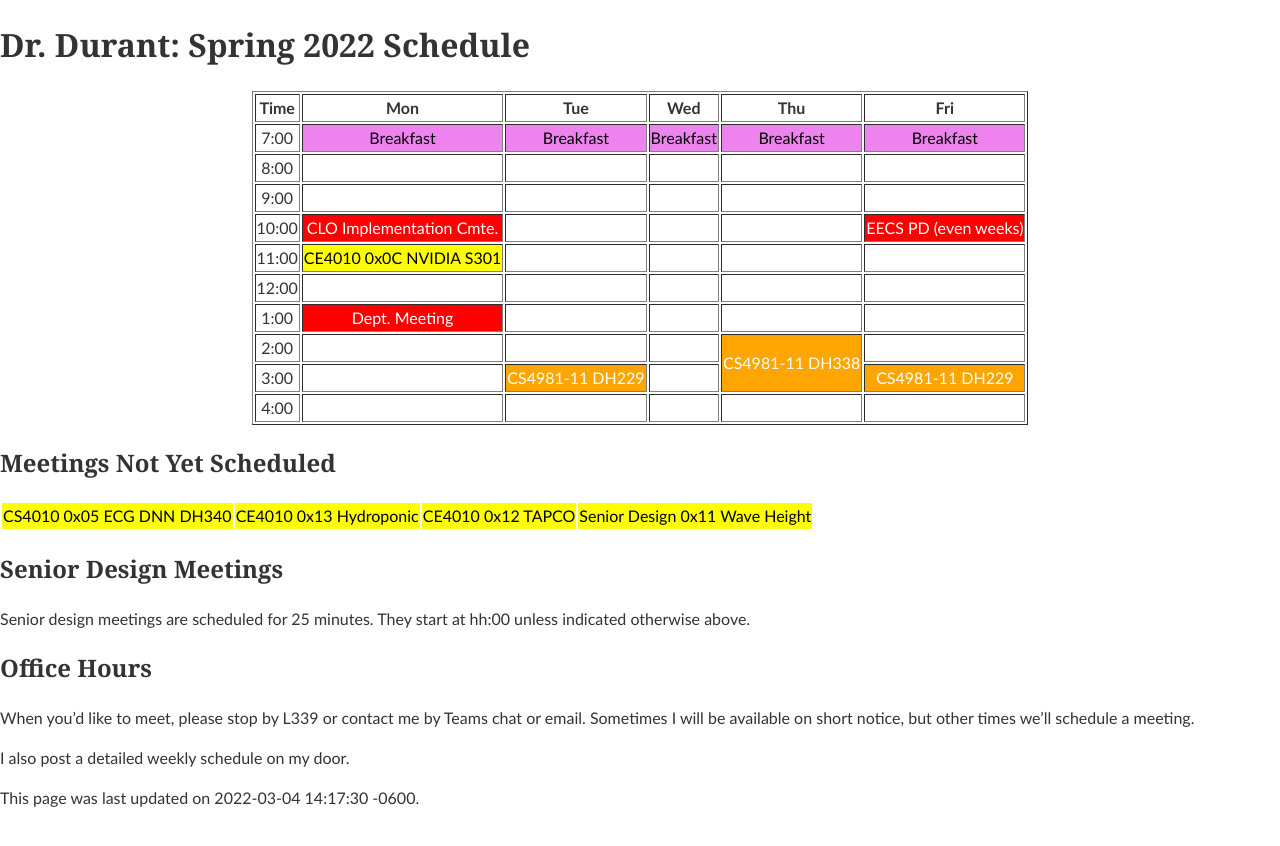
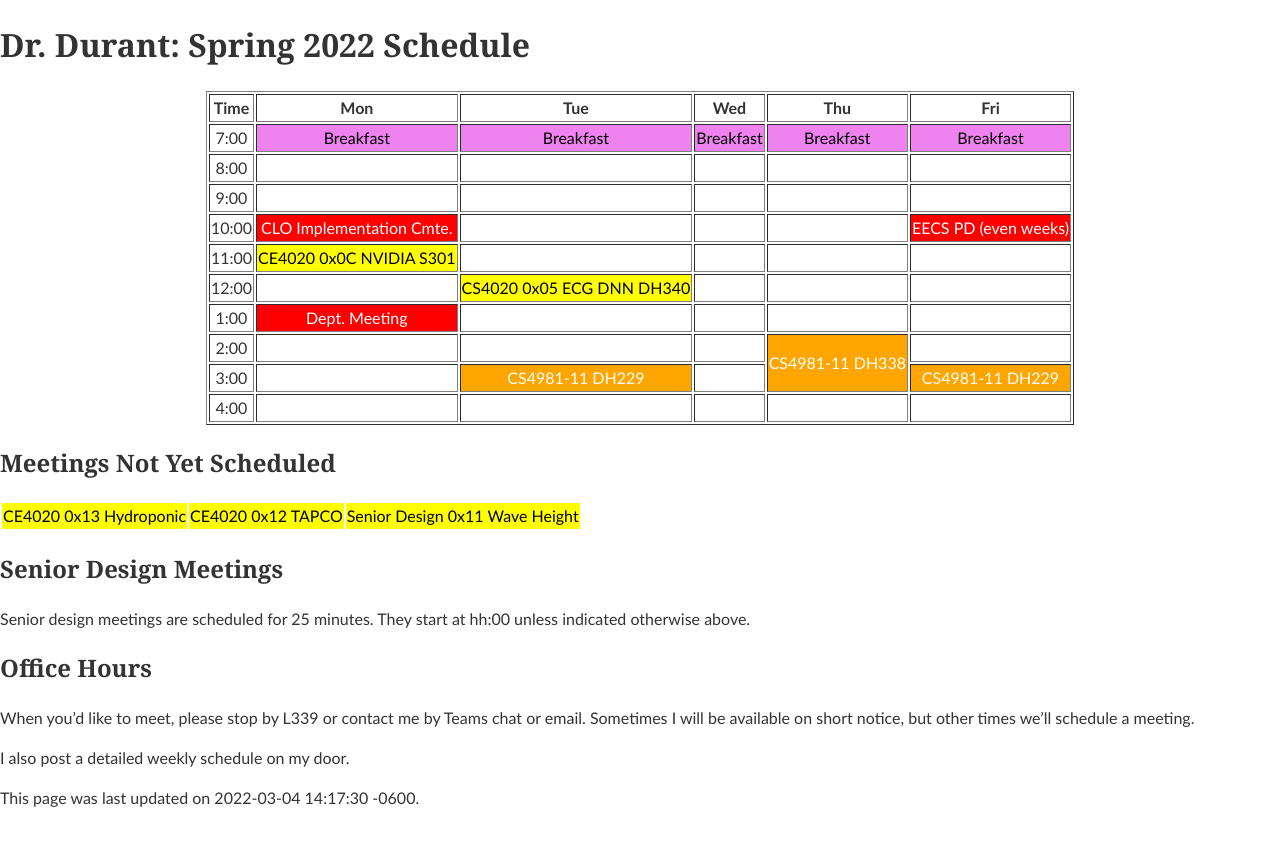
Before and after one commit to edurant/edurant.github.io, a Jekyll site: the page built from sched/s22.md, in a window 1280 px wide. Shown: the top 846 px of the page. Built offline with Jekyll 4.4.1, drawn with Linux system fonts in a browser that asks for light colours.

```diff
--- a/sched/s22.md
+++ b/sched/s22.md
@@ -6,33 +6,32 @@
 <style type="text/css">
 td        { text-align: center;                      }
 td.am     { background-color: red;     color: white; }
-td.ce4010 { background-color: yellow;  color: black; text-align: left; }
+td.ce4020 { background-color: yellow;  color: black; text-align: left; }
 td.cs4981 { background-color: orange;  color: white; }
 td.lunch  { background-color: violet;  color: black; }
 </style>
 
 <div align="center">
 <table border>
-<tr><th>Time</th>       <th>Mon</th>                                    <th>Tue</th>                            <th>Wed</th>                        <th>Thu</th>                                        <th>Fri</th>                            </tr>
-<tr><td>7:00</td>       <td class="lunch">Breakfast</td>                <td class="lunch">Breakfast</td>        <td class="lunch">Breakfast</td>    <td class="lunch">Breakfast</td>                    <td class="lunch">Breakfast</td>        </tr>
-<tr><td>8:00</td>       <td>&nbsp;</td>                                 <td>&nbsp;</td>                         <td>&nbsp;</td>                     <td>&nbsp;</td>                                     <td>&nbsp;</td>                         </tr>
-<tr><td>9:00</td>       <td>&nbsp;</td>                                 <td>&nbsp;</td>                         <td>&nbsp;</td>                     <td>&nbsp;</td>                                     <td>&nbsp;</td>                         </tr>
-<tr><td>10:00</td>      <td class="am">CLO Implementation Cmte.</td>    <td>&nbsp;</td>                         <td>&nbsp;</td>                     <td>&nbsp;</td>                                     <td class="am">EECS PD (even weeks)</td></tr>
-<tr><td>11:00</td>      <td class="ce4010">CE4010 0x0C NVIDIA S301</td> <td>&nbsp;</td>                         <td>&nbsp;</td>                     <td>&nbsp;</td>                                     <td>&nbsp;</td>                         </tr>
-<tr><td>12:00</td>      <td>&nbsp;</td>                                 <td>&nbsp;</td>                         <td>&nbsp;</td>                     <td>&nbsp;</td>                                     <td>&nbsp;</td>                         </tr>
-<tr><td>1:00</td>       <td class="am">Dept. Meeting</td>               <td>&nbsp;</td>                         <td>&nbsp;</td>                     <td>&nbsp;</td>                                     <td>&nbsp;</td>                         </tr>
-<tr><td>2:00</td>       <td>&nbsp;</td>                                 <td>&nbsp;</td>                         <td>&nbsp;</td>                     <td class="cs4981" rowspan="2">CS4981-11 DH338</td> <td>&nbsp;</td>                         </tr>
-<tr><td>3:00</td>       <td>&nbsp;</td>                                 <td class="cs4981">CS4981-11 DH229</td> <td>&nbsp;</td>                                                                         <td class="cs4981">CS4981-11 DH229</td> </tr>
-<tr><td>4:00</td>       <td>&nbsp;</td>                                 <td>&nbsp;</td>                         <td>&nbsp;</td>                     <td>&nbsp;</td>                                     <td>&nbsp;</td>                         </tr>
+<tr><th>Time</th>       <th>Mon</th>                                    <th>Tue</th>                                        <th>Wed</th>                        <th>Thu</th>                                        <th>Fri</th>                            </tr>
+<tr><td>7:00</td>       <td class="lunch">Breakfast</td>                <td class="lunch">Breakfast</td>                    <td class="lunch">Breakfast</td>    <td class="lunch">Breakfast</td>                    <td class="lunch">Breakfast</td>        </tr>
+<tr><td>8:00</td>       <td>&nbsp;</td>                                 <td>&nbsp;</td>                                     <td>&nbsp;</td>                     <td>&nbsp;</td>                                     <td>&nbsp;</td>                         </tr>
+<tr><td>9:00</td>       <td>&nbsp;</td>                                 <td>&nbsp;</td>                                     <td>&nbsp;</td>                     <td>&nbsp;</td>                                     <td>&nbsp;</td>                         </tr>
+<tr><td>10:00</td>      <td class="am">CLO Implementation Cmte.</td>    <td>&nbsp;</td>                                     <td>&nbsp;</td>                     <td>&nbsp;</td>                                     <td class="am">EECS PD (even weeks)</td></tr>
+<tr><td>11:00</td>      <td class="ce4020">CE4020 0x0C NVIDIA S301</td> <td>&nbsp;</td>                                     <td>&nbsp;</td>                     <td>&nbsp;</td>                                     <td>&nbsp;</td>                         </tr>
+<tr><td>12:00</td>      <td>&nbsp;</td>                                 <td class="ce4020">CS4020 0x05 ECG DNN DH340</td>   <td>&nbsp;</td>                     <td>&nbsp;</td>                                     <td>&nbsp;</td>                         </tr>
+<tr><td>1:00</td>       <td class="am">Dept. Meeting</td>               <td>&nbsp;</td>                                     <td>&nbsp;</td>                     <td>&nbsp;</td>                                     <td>&nbsp;</td>                         </tr>
+<tr><td>2:00</td>       <td>&nbsp;</td>                                 <td>&nbsp;</td>                                     <td>&nbsp;</td>                     <td class="cs4981" rowspan="2">CS4981-11 DH338</td> <td>&nbsp;</td>                         </tr>
+<tr><td>3:00</td>       <td>&nbsp;</td>                                 <td class="cs4981">CS4981-11 DH229</td>             <td>&nbsp;</td>                                                                         <td class="cs4981">CS4981-11 DH229</td> </tr>
+<tr><td>4:00</td>       <td>&nbsp;</td>                                 <td>&nbsp;</td>                                     <td>&nbsp;</td>                     <td>&nbsp;</td>                                     <td>&nbsp;</td>                         </tr>
 </table>
 </div>
 
 ## Meetings Not Yet Scheduled
 <table><tr>
-<td class="ce4010">CS4010 0x05 ECG DNN DH340</td>
-<td class="ce4010">CE4010 0x13 Hydroponic</td>
-<td class="ce4010">CE4010 0x12 TAPCO</td>
-<td class="ce4010">Senior Design 0x11 Wave Height</td>
+<td class="ce4020">CE4020 0x13 Hydroponic</td>
+<td class="ce4020">CE4020 0x12 TAPCO</td>
+<td class="ce4020">Senior Design 0x11 Wave Height</td>
 </tr></table>
 
 ## Senior Design Meetings
```
